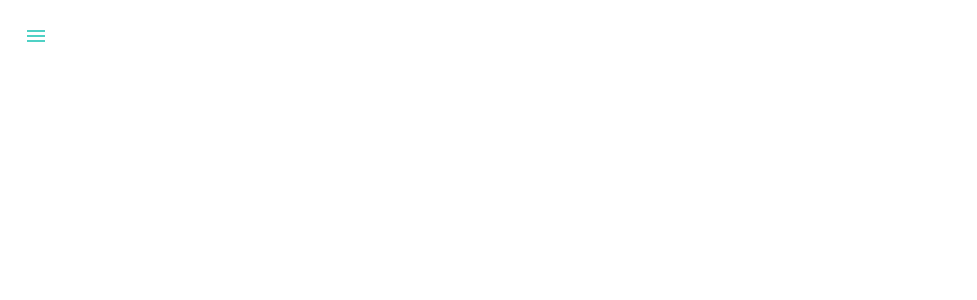
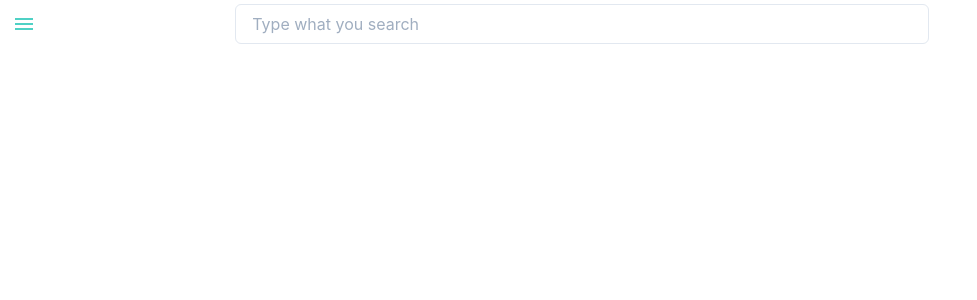
Before and after one commit to Mateusz966/courses-app, a React (Create React App) app in the folder frontend/: page / in a window 1280 px wide. Shown: the top 300 px of the page, without its empty margins (0-977 px from the left). Built offline with nearby package versions, Linux system fonts and the light colour scheme.

Commit message:
wip topnavbar

```diff
--- a/frontend/src/components/common/Drawer/index.tsx
+++ b/frontend/src/components/common/Drawer/index.tsx
@@ -37,7 +37,7 @@ export const MainDrawer = () => {
         <DrawerOverlay>
           <DrawerContent>
             <DrawerCloseButton />
-            <DrawerHeader>Create your account</DrawerHeader>
+            <DrawerHeader>Next things incomming!</DrawerHeader>
 
             <DrawerBody>
               {/* <Input placeholder="Type here..." /> */}
--- /dev/null
+++ b/frontend/src/components/common/NavUserActions/LoggedActions/index.tsx
@@ -0,0 +1,32 @@
+import {
+  Button,
+  HStack,
+  Menu,
+  MenuButton,
+  MenuList,
+  MenuItem,
+  IconButton,
+  Icon,
+} from '@chakra-ui/react';
+import React from 'react';
+import { MdKeyboardArrowDown, MdShoppingCart } from 'react-icons/md';
+
+export const LoggedActions = () => {
+  return (
+    <HStack>
+      <IconButton
+        bgColor="#fff"
+        aria-label="Shopping Cart"
+        icon={<Icon w="6" h="6" as={MdShoppingCart} />}
+      />
+      <Menu>
+        <MenuButton bgColor="#4FD1C5" color="#fff" as={Button} rightIcon={<MdKeyboardArrowDown />}>
+          Moje konto
+        </MenuButton>
+        <MenuList>
+          <MenuItem>Moje kursy</MenuItem>
+        </MenuList>
+      </Menu>
+    </HStack>
+  );
+};
--- /dev/null
+++ b/frontend/src/components/common/NavUserActions/index.tsx
@@ -0,0 +1,16 @@
+import { Box } from '@chakra-ui/react';
+import React from 'react';
+import { useSelector } from 'react-redux';
+import { RootState } from '../../../config/store';
+import { LoggedActions } from './LoggedActions'
+
+
+export const NavUserActions = () => {
+  const user = useSelector((state: RootState) => state.user?.details);
+
+  return (
+    <Box>
+      {user ? <LoggedActions /> : null}
+    </Box>
+  );
+};
--- a/frontend/src/components/common/SearchLoop/index.tsx
+++ b/frontend/src/components/common/SearchLoop/index.tsx
@@ -1,15 +1,14 @@
 import {
-  useDisclosure,
   Input,
   Box
 } from '@chakra-ui/react';
-import { useRef } from 'react';
-import { MdMenu } from 'react-icons/md';
+
+
 
 export const SearchLoop = () => {
   return (
     <Box>
-      <Input placeholder="Basic usage" />
+      <Input placeholder="Type what you search" />
     </Box>
   );
 };
--- a/frontend/src/components/common/TopNavbar/index.tsx
+++ b/frontend/src/components/common/TopNavbar/index.tsx
@@ -4,14 +4,28 @@ import { useSelector } from 'react-redux';
 import { RootState } from '../../../config/store';
 import { MdArrowBack, MdMenu } from 'react-icons/md';
 import { MainDrawer } from '../Drawer';
+import { SearchLoop } from '../SearchLoop';
+import { NavUserActions } from '../NavUserActions';
 
 export const TopNavBar: FC = () => {
   return (
-    <Grid p="4">
-      <GridItem>
+    <Grid
+      p="1"
+      gridTemplateRows="1fr"
+      gridTemplateColumns="1fr 3fr 1.5fr"
+      gridTemplateAreas="'drawer brand userAcc'"
+      alignItems="center"
+    >
+      <GridItem gridArea="drawer">
         <MainDrawer />
       </GridItem>
-      <GridItem></GridItem>
+      <GridItem gridArea="brand" display={{ md: 'block', base: 'none' }}>
+        <SearchLoop />
+      </GridItem>
+      <GridItem  display={{ md: 'none', base: 'block' }}>Brand</GridItem>
+      <GridItem gridArea="userAcc">
+        <NavUserActions />
+      </GridItem>
     </Grid>
   );
 };
--- a/frontend/src/hooks/useLogin.tsx
+++ b/frontend/src/hooks/useLogin.tsx
@@ -22,7 +22,7 @@ export const useLogin = (): UseLogin => {
         setInProgress(false);
         if (res) {
           dispatch(setUser(res));
-          history.push('/dashboard');
+          history.push('/');
         }
       });
   };
--- a/frontend/src/views/Dashboard/index.tsx
+++ b/frontend/src/views/Dashboard/index.tsx
@@ -1,7 +1,9 @@
 import { FC } from 'react';
 import { TopNavBar } from '../../components/common/TopNavbar';
+import useHeader from '../../hooks/useHeader';
 
 const Dashboard: FC = () => {
+  useHeader('', undefined, '', undefined, undefined, true)
   return (
     <TopNavBar />
   );
```
Also changed, not shown: frontend/src/components/common/NavUserActions/NotLoggedActions/index.tsx (added, +16 -0 lines), frontend/src/hooks/useHeader.tsx (+9 -3 lines).
